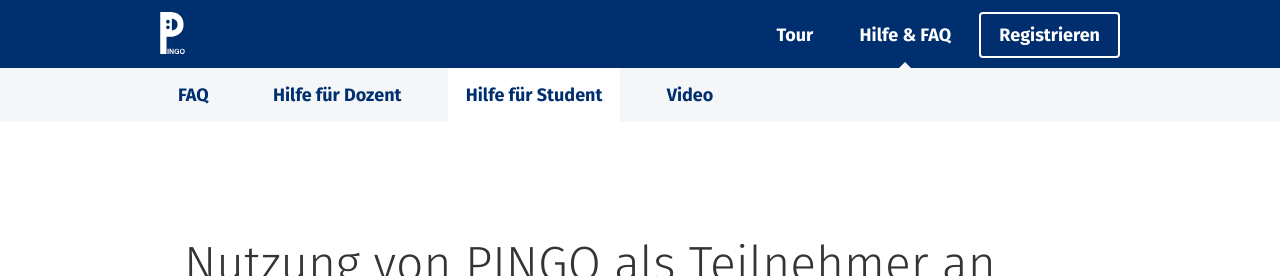
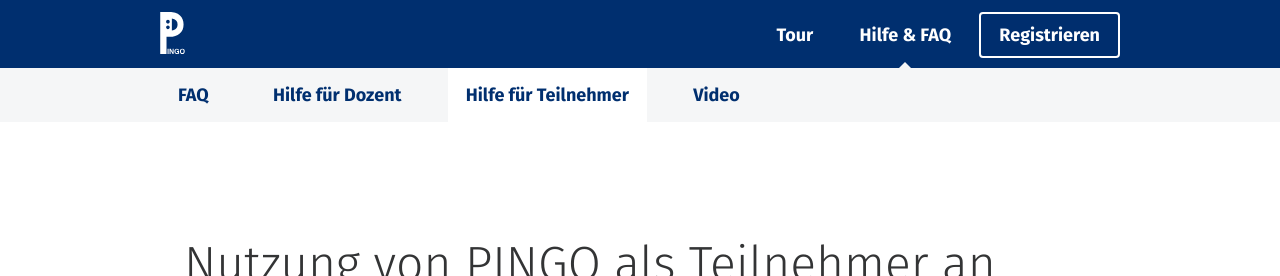
Before and after one commit to PingoUPB/pingoupb.github.io, a Jekyll site: the page built from de/faq/guide_student.html, in a window 1280 px wide. Shown: the top 276 px of the page. Built offline with Jekyll 4.4.1, drawn with Linux system fonts in a browser that asks for light colours; nearby versions of some CDN libraries; Markdown is read by kramdown in place of the engine named in the settings.

Commit message:
Student Guide Design #4

```diff
--- a/_data/nav_de.yml
+++ b/_data/nav_de.yml
@@ -26,7 +26,7 @@
   url: /de/faq/guide_lecturer.html
   parent: /de/faq/
 
-- title: Hilfe für Student
+- title: Hilfe für Teilnehmer
   url: /de/faq/guide_student.html
   parent: /de/faq/
 
--- a/de/faq/guide_student.html
+++ b/de/faq/guide_student.html
@@ -1,5 +1,5 @@
 ---
-title: User Guide - Student
+title: User Guide - Teilnehmer
 layout: page.de
 ---
 
```
Also changed, not shown: 1 other file.
